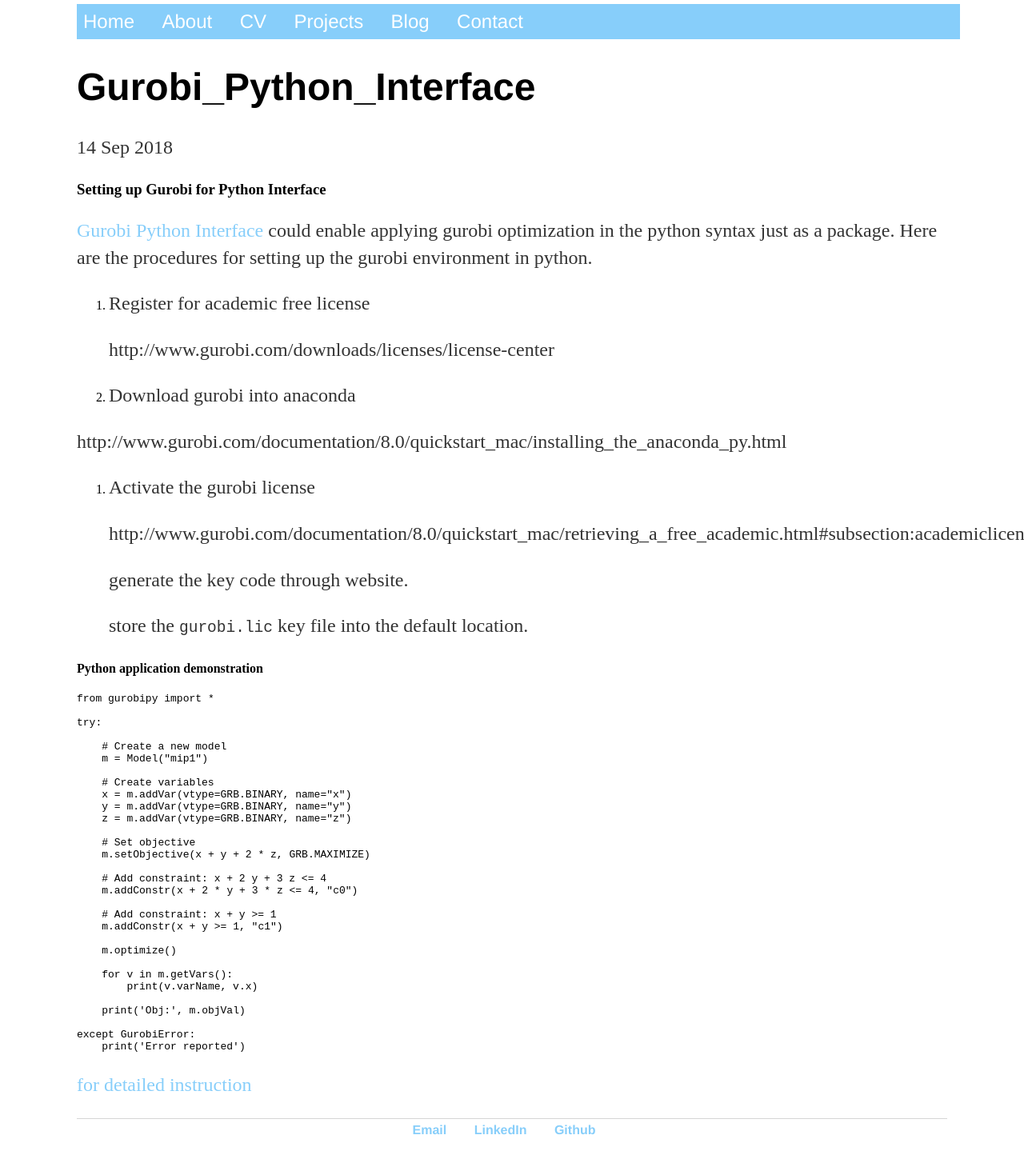
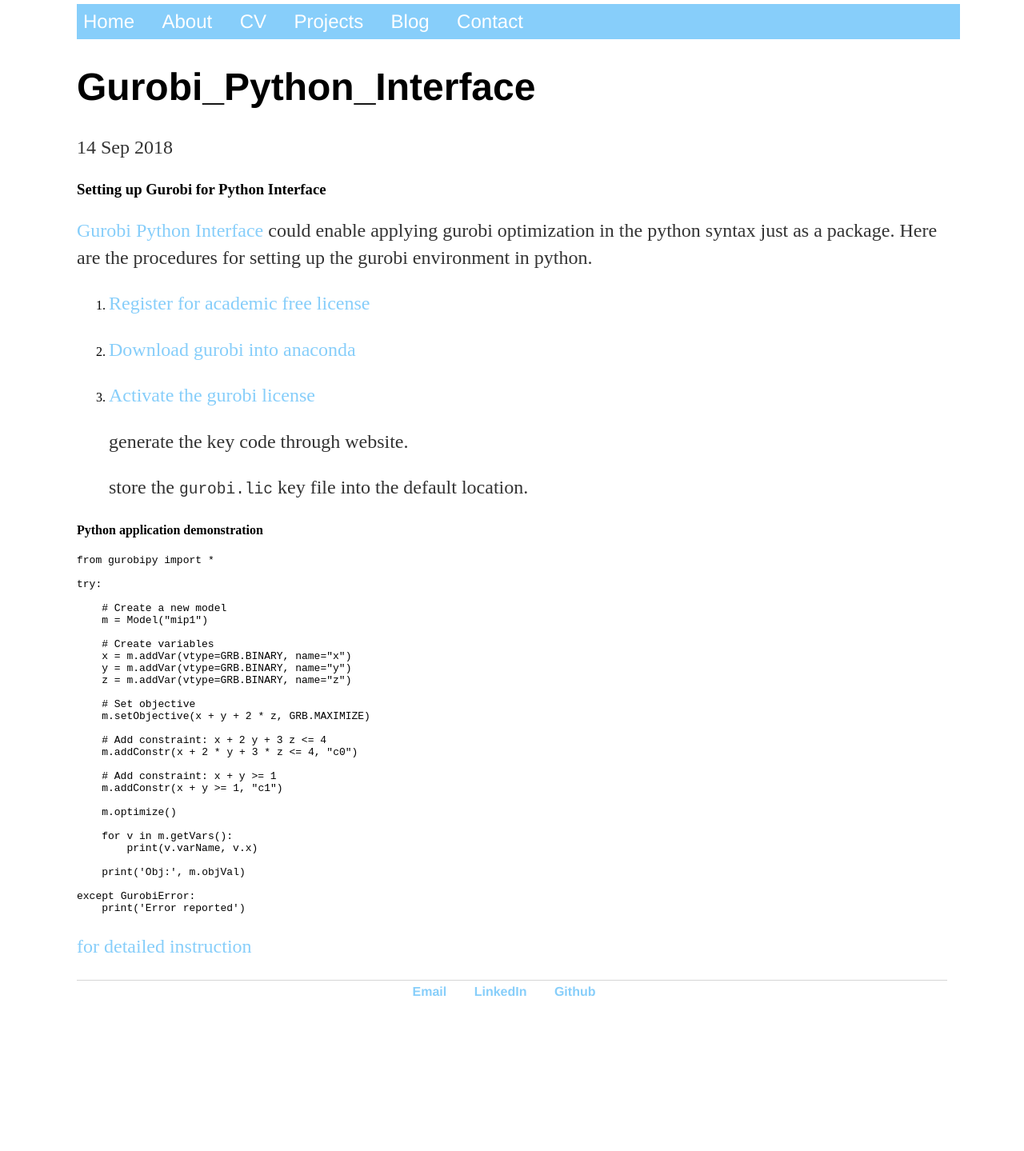
Before and after one commit to xiaohui-victor-li/xiaohui-victor-li.github.io, a Jekyll site: the page built from _posts/2018-09-14-gurobi.md, in a window 1280 px wide. Shown: the whole page at 80% size. Built offline with Jekyll 4.4.1, drawn with Linux system fonts in a browser that asks for light colours; after the commit the page ends 1266 px from its top, so only the background shows below that.

Commit message:
Update 2018-09-14-gurobi.md

```diff
--- a/_posts/2018-09-14-gurobi.md
+++ b/_posts/2018-09-14-gurobi.md
@@ -8,19 +8,14 @@
 
 [Gurobi Python Interface](http://www.gurobi.com/documentation/8.0/quickstart_mac/py_python_interface.html#section:Python) could enable applying gurobi optimization in the python syntax just as a package. Here are the procedures for setting up the gurobi environment in python.
 
-1. Register for academic free license
+1. [Register for academic free license](http://www.gurobi.com/downloads/licenses/license-center)
 
-   http://www.gurobi.com/downloads/licenses/license-center
 
-2. Download gurobi into anaconda
-
-http://www.gurobi.com/documentation/8.0/quickstart_mac/installing_the_anaconda_py.html
+2. [Download gurobi into anaconda](http://www.gurobi.com/documentation/8.0/quickstart_mac/installing_the_anaconda_py.html)
 
 
 
-3. Activate the gurobi license
-
-   http://www.gurobi.com/documentation/8.0/quickstart_mac/retrieving_a_free_academic.html#subsection:academiclicense
+3. [Activate the gurobi license](http://www.gurobi.com/documentation/8.0/quickstart_mac/retrieving_a_free_academic.html#subsection:academiclicense)
 
    generate the key code through website.
 
```
